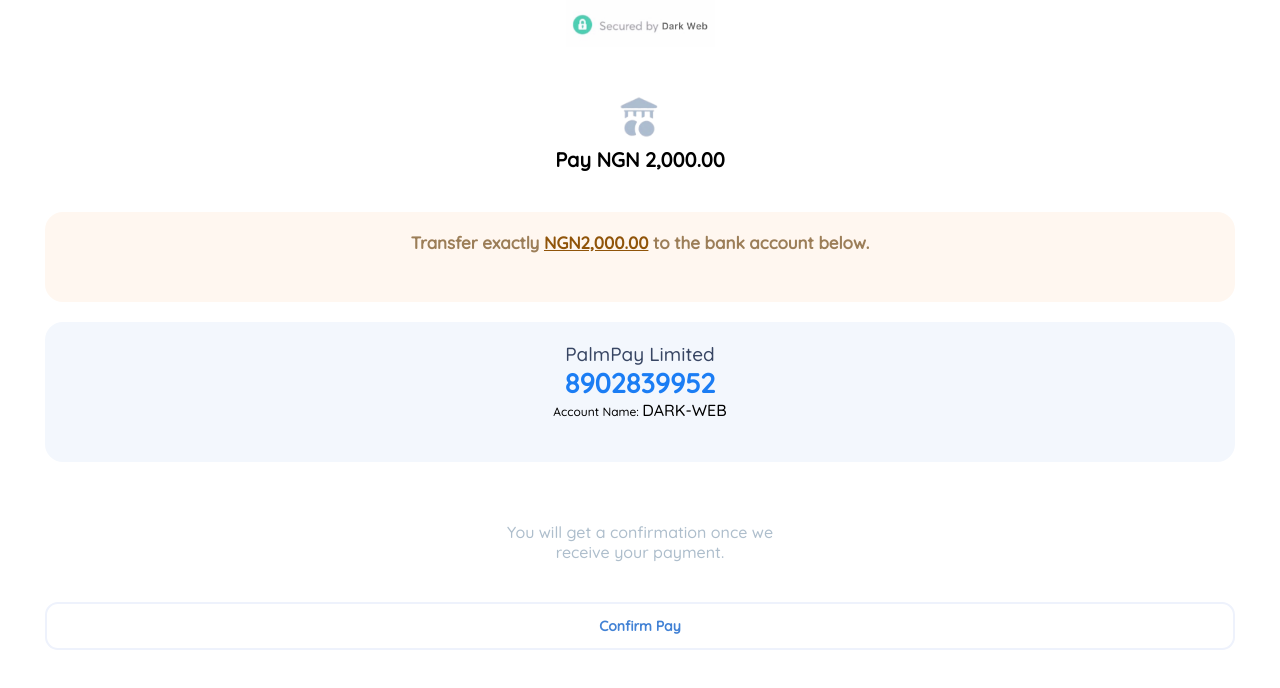
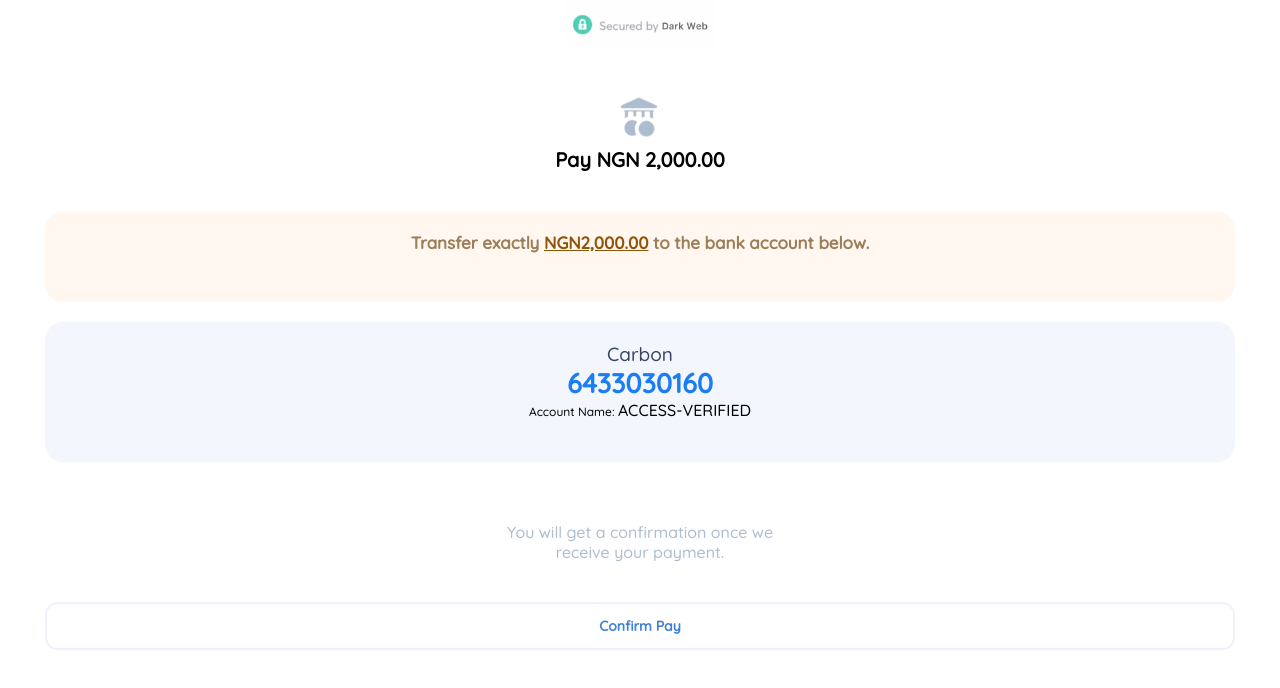
Before and after one commit to darkxzi/yzebank, a plain HTML site: page pay.html in a window 1280 px wide. Drawn offline with Linux system fonts and the light colour scheme.

Commit message:
pay.html

```diff
--- a/pay.html
+++ b/pay.html
@@ -65,9 +65,9 @@ button {
 <br />
 <div class="cum">
   <br />
-  <p style="color: #374563; font-size: 19px;">PalmPay Limited</p>
-  <b style="color: #1B7DF4; font-size: 27px;">8902839952</b>
-  <p style="font-size: 12px;">Account Name: <span style="font-size: 16px;">DARK-WEB</span></p>
+  <p style="color: #374563; font-size: 19px;">Carbon</p>
+  <b style="color: #1B7DF4; font-size: 27px;">6433030160</b>
+  <p style="font-size: 12px;">Account Name: <span style="font-size: 16px;">ACCESS-VERIFIED</span></p>
 
 </div>
 <br />
```
